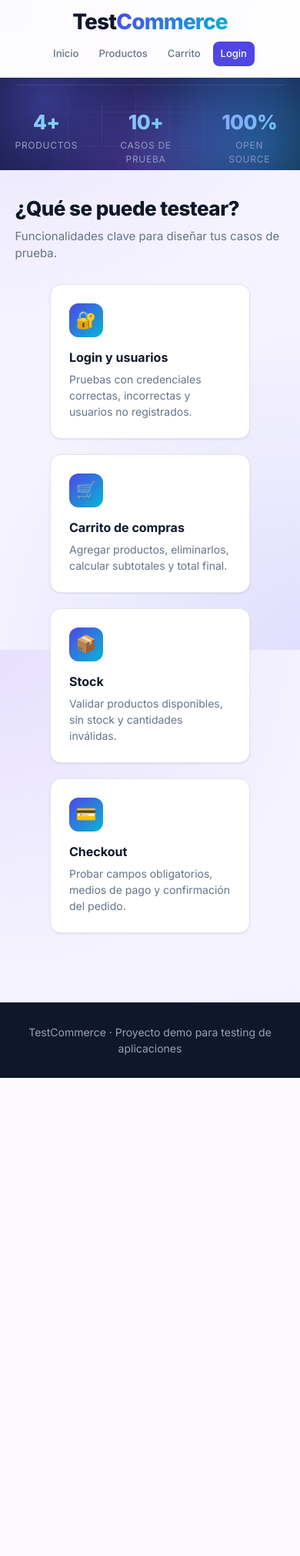
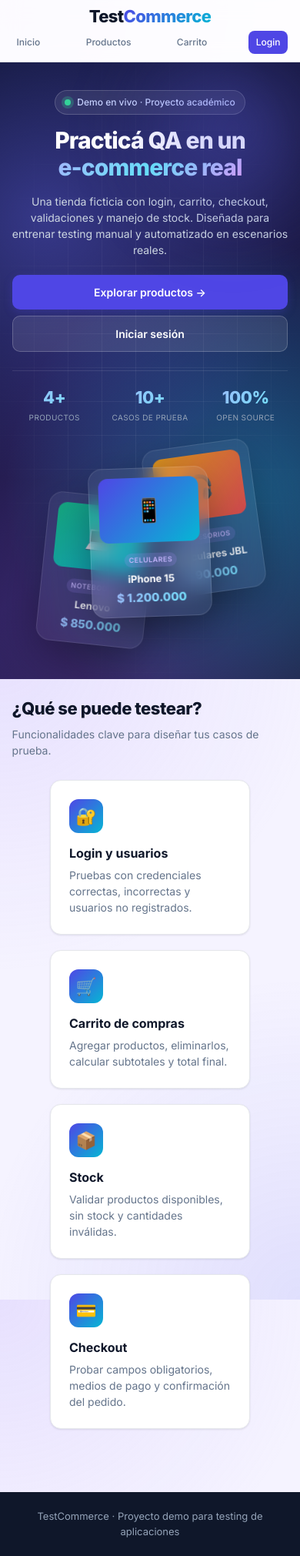
Before and after one commit to enriquebustamantebmw-hash/Proyecto-E-commerce-Testing-de-Aplicaciones, a Flask app: page / in a window 390 px wide. Shown: the whole page at 77% size. Before the commit the page ends 1400 px from the top, so only its background shows below. Run offline with Flask 3, Linux system fonts and the light colour scheme.

Commit message:
fix responsive

```diff
--- a/static/animations.js
+++ b/static/animations.js
@@ -4,39 +4,7 @@ const easeOut = [0.22, 1, 0.36, 1];
 
 document.addEventListener("DOMContentLoaded", () => {
 
-    // Hero: entrada en cascada
-    const heroContent = document.querySelector(".hero-content > *");
-    if (heroContent) {
-        animate(
-            ".hero-content > *",
-            { opacity: [0, 1], transform: ["translateY(24px)", "translateY(0)"] },
-            { duration: 0.7, delay: stagger(0.1), easing: easeOut }
-        );
-    }
-
-    // Hero mockups: entrada con escala y rotación
-    const mockMain = document.querySelector(".mock-card.main");
-    if (mockMain) {
-        animate(
-            ".mock-card.main",
-            { opacity: [0, 1], transform: ["translateX(-50%) rotate(-2deg) scale(0.85)", "translateX(-50%) rotate(-2deg) scale(1)"] },
-            { duration: 0.8, delay: 0.3, easing: easeOut }
-        );
-    }
-    if (document.querySelector(".mock-card.left")) {
-        animate(
-            ".mock-card.left",
-            { opacity: [0, 0.85], transform: ["rotate(-20deg) translateY(40px)", "rotate(-8deg) translateY(0)"] },
-            { duration: 0.9, delay: 0.5, easing: easeOut }
-        );
-    }
-    if (document.querySelector(".mock-card.right")) {
-        animate(
-            ".mock-card.right",
-            { opacity: [0, 0.85], transform: ["rotate(20deg) translateY(40px)", "rotate(6deg) translateY(0)"] },
-            { duration: 0.9, delay: 0.7, easing: easeOut }
-        );
-    }
+    // (Sin animaciones de entrada del hero — el contenido es visible siempre vía CSS)
 
     // Navbar: fade-down al cargar
     const navbar = document.querySelector(".navbar");
@@ -44,42 +12,48 @@ document.addEventListener("DOMContentLoaded", () => {
         animate(navbar, { opacity: [0, 1], transform: ["translateY(-12px)", "translateY(0)"] }, { duration: 0.5, easing: easeOut });
     }
 
+    // Helper: setea estado inicial (oculto/desplazado) y anima a estado final cuando entra en view.
+    // Como esto corre dentro de DOMContentLoaded y motion ya está importado, si el import fallara
+    // este código nunca se ejecuta y los elementos quedan visibles por default (sin glitch).
+    const reveal = (el, fromTransform, toTransform = "none", { amount = 0.2, duration = 0.6 } = {}) => {
+        el.style.opacity = "0";
+        el.style.transform = fromTransform;
+        el.style.willChange = "opacity, transform";
+        inView(el, () => {
+            animate(el, { opacity: 1, transform: toTransform }, { duration, easing: easeOut });
+        }, { amount });
+    };
+
     // Scroll reveal: títulos y subtítulos
     document.querySelectorAll(".titulo, .subtitulo").forEach((el) => {
-        el.style.opacity = "0";
-        inView(el, () => {
-            animate(el, { opacity: [0, 1], transform: ["translateY(20px)", "translateY(0)"] }, { duration: 0.6, easing: easeOut });
-        }, { amount: 0.3 });
+        reveal(el, "translateY(20px)", "translateY(0)", { amount: 0.3 });
     });
 
     // Scroll reveal: cards y features con stagger por grupo
     document.querySelectorAll(".grid-features, .grid-productos").forEach((grid) => {
-        const items = grid.children;
-        Array.from(items).forEach((item) => { item.style.opacity = "0"; });
-
+        const items = Array.from(grid.children);
+        items.forEach((item) => {
+            item.style.opacity = "0";
+            item.style.transform = "translateY(28px) scale(0.96)";
+            item.style.willChange = "opacity, transform";
+        });
         inView(grid, () => {
             animate(
-                Array.from(items),
-                { opacity: [0, 1], transform: ["translateY(28px) scale(0.96)", "translateY(0) scale(1)"] },
+                items,
+                { opacity: 1, transform: "translateY(0) scale(1)" },
                 { duration: 0.55, delay: stagger(0.08), easing: easeOut }
             );
         }, { amount: 0.15 });
     });
 
     // Scroll reveal: items del carrito
-    document.querySelectorAll(".carrito-item").forEach((item, i) => {
-        item.style.opacity = "0";
-        inView(item, () => {
-            animate(item, { opacity: [0, 1], transform: ["translateX(-20px)", "translateX(0)"] }, { duration: 0.5, easing: easeOut });
-        }, { amount: 0.3 });
+    document.querySelectorAll(".carrito-item").forEach((item) => {
+        reveal(item, "translateX(-20px)", "translateX(0)", { amount: 0.3, duration: 0.5 });
     });
 
     // Total box / form box: fade-in con scale
     document.querySelectorAll(".total-box, .form-box, .empty-state").forEach((el) => {
-        el.style.opacity = "0";
-        inView(el, () => {
-            animate(el, { opacity: [0, 1], transform: ["scale(0.96)", "scale(1)"] }, { duration: 0.5, easing: easeOut });
-        }, { amount: 0.2 });
+        reveal(el, "scale(0.96)", "scale(1)", { amount: 0.2, duration: 0.5 });
     });
 
     // Botones: hover con micro-interacción
@@ -186,17 +160,5 @@ document.addEventListener("DOMContentLoaded", () => {
         });
     }
 
-    // Parallax suave en el hero al hacer scroll
-    const hero = document.querySelector(".hero");
-    if (hero) {
-        window.addEventListener("scroll", () => {
-            const y = window.scrollY;
-            if (y < 800) {
-                const visual = document.querySelector(".hero-visual");
-                const content = document.querySelector(".hero-content");
-                if (visual) visual.style.transform = `translateY(${y * 0.15}px)`;
-                if (content) content.style.transform = `translateY(${y * 0.08}px)`;
-            }
-        }, { passive: true });
-    }
+    // (Parallax del hero removido — generaba saltos y cortes en móvil)
 });
--- a/static/style.css
+++ b/static/style.css
@@ -28,6 +28,10 @@
 }
 
 [hidden] { display: none !important; }
+
+img { max-width: 100%; height: auto; }
+
+body { overflow-x: clip; }
 
 /* ---------- Preloader ---------- */
 .preloader {
@@ -107,7 +111,7 @@
 body.is-loading { overflow: hidden; }
 
 html, body {
-    height: 100%;
+    min-height: 100%;
 }
 
 body {
@@ -196,6 +200,7 @@ a { color: inherit; }
 /* ---------- Hero ---------- */
 .hero {
     position: relative;
+    flex-shrink: 0;
     padding: 80px 8% 90px;
     background:
         radial-gradient(circle at 15% 25%, rgba(99, 102, 241, 0.45), transparent 50%),
@@ -509,7 +514,7 @@ a { color: inherit; }
 /* ---------- Cards / Productos ---------- */
 .grid-productos {
     display: grid;
-    grid-template-columns: repeat(auto-fill, minmax(250px, 1fr));
+    grid-template-columns: repeat(auto-fill, minmax(min(250px, 100%), 1fr));
     gap: 22px;
 }
 
@@ -1018,7 +1023,7 @@ a { color: inherit; }
     display: block;
 }
 
-@media (max-width: 800px) {
+@media (max-width: 900px) {
     .detalle-grid { grid-template-columns: 1fr; gap: 28px; }
     .detalle-info h1 { font-size: 28px; }
     .detalle-precio { font-size: 30px; }
@@ -1275,34 +1280,151 @@ a { color: inherit; }
 }
 
 /* ---------- Responsive ---------- */
+@media (max-width: 1024px) {
+    .navbar { padding: 14px 5%; }
+    .hero { padding: 64px 5% 72px; }
+    .contenedor { padding: 0 5%; }
+}
+
 @media (max-width: 900px) {
     .carrito-grid { grid-template-columns: 1fr; }
     .total-box { position: static; }
+    .hero { padding: 36px 5% 36px; min-height: auto; }
+    .hero-inner {
+        grid-template-columns: 1fr;
+        gap: 24px;
+        text-align: center;
+    }
+    .hero-content { max-width: 560px; margin: 0 auto; }
+    .hero p, .hero-actions { margin-left: auto; margin-right: auto; }
+    .hero-stats { justify-content: center; }
+    /* Mock cards apiladas en horizontal en móvil — más compactas */
+    .hero-visual {
+        position: relative;
+        height: 200px;
+        max-width: 380px;
+        margin: 0 auto;
+    }
+    .mock-card { width: 150px; padding: 12px; }
+    .mock-card.main { width: 160px; }
+    .mock-img { height: 80px; font-size: 28px; margin-bottom: 8px; }
+    .mock-card .mock-title { font-size: 13px; }
+    .mock-card .mock-price { font-size: 15px; }
+    .mock-card .tag-mini { font-size: 9px; }
+    /* Fallback si el JS de animaciones no carga */
+    .hero-content > * { opacity: 1; }
 }
 
 @media (max-width: 700px) {
     .navbar {
         flex-direction: column;
-        gap: 12px;
-        padding: 14px 5%;
+        gap: 10px;
+        padding: 12px 5%;
     }
-    .navbar a { padding: 6px 10px; font-size: 13px; }
+    .nav-links {
+        width: 100%;
+        justify-content: space-between;
+        flex-wrap: nowrap;
+        gap: 4px;
+    }
+    .navbar a {
+        padding: 6px 8px;
+        font-size: 13px;
+        white-space: nowrap;
+    }
+    .navbar a.cta { padding: 7px 12px; }
     .contenedor { padding: 0 5%; margin: 30px auto; }
-    .hero { padding: 56px 5% 64px; min-height: auto; }
-    .hero-inner { grid-template-columns: 1fr; gap: 40px; text-align: center; }
-    .hero p, .hero-actions { margin-left: auto; margin-right: auto; }
-    .hero-stats { justify-content: center; gap: 28px; }
-    .hero h1 { font-size: 36px; }
-    .hero p { font-size: 15px; }
-    .hero-visual { height: 320px; }
-    .mock-card { width: 200px; }
-    .mock-card.main { width: 220px; }
+    .hero { padding: 28px 5% 32px; }
+    .hero-inner { gap: 20px; }
+    .hero .badge { margin-bottom: 12px; padding: 5px 12px; font-size: 12px; }
+    .hero h1 { font-size: 30px; line-height: 1.1; margin-bottom: 12px; }
+    .hero p { font-size: 14px; margin-bottom: 18px; line-height: 1.5; }
+    .hero-actions { margin-bottom: 18px; gap: 10px; }
+    .hero-stats { gap: 20px; padding-top: 16px; }
+    .hero-stats .stat-num { font-size: 22px; }
+    .hero-stats .stat-label { font-size: 11px; }
+    .hero-visual { height: 180px; max-width: 320px; }
+    .mock-card { width: 130px; padding: 10px; }
+    .mock-card.main { width: 140px; }
+    .mock-img { height: 72px; font-size: 24px; }
     .titulo { font-size: 26px; }
+    .grid-productos { gap: 16px; }
+    .card { padding: 14px; }
     .carrito-item {
-        flex-direction: column;
-        align-items: flex-start;
-        gap: 12px;
+        display: grid;
+        grid-template-columns: 1fr auto;
+        grid-template-areas:
+            "info info"
+            "qty remove";
+        gap: 14px;
+        align-items: center;
     }
-    .carrito-item .btn-danger { width: 100%; }
+    .carrito-item > div:first-child { grid-area: info; }
+    .carrito-item .qty-controls {
+        grid-area: qty;
+        justify-self: start;
+        align-self: center;
+    }
+    .carrito-item [data-cart-remove] {
+        grid-area: remove;
+        align-self: center;
+    }
+    .qty-card .qty-btn { width: 36px; height: 36px; }
     .form-box { padding: 26px; margin: 30px auto; }
+    .detalle-actions { flex-direction: column; align-items: stretch; }
+    .detalle-actions .btn,
+    .detalle-actions .cart-action { width: 100%; }
+    .detalle-actions .cart-action .btn { width: 100%; }
 }
+
+@media (max-width: 480px) {
+    .navbar { padding: 10px 4%; gap: 8px; }
+    .navbar .logo { font-size: 22px; }
+    .nav-links { gap: 2px; }
+    .navbar a { padding: 5px 6px; font-size: 12px; }
+    .navbar a.cta { padding: 6px 10px; }
+    .contenedor { padding: 0 4%; margin: 22px auto; }
+    .hero { padding: 36px 4% 44px; }
+    .hero-inner { gap: 28px; }
+    .hero .badge { font-size: 12px; padding: 6px 12px; margin-bottom: 16px; }
+    .hero h1 { font-size: 30px; line-height: 1.15; margin-bottom: 14px; }
+    .hero p { font-size: 14px; margin-bottom: 22px; }
+    .hero-actions { gap: 8px; margin-bottom: 24px; }
+    .hero-actions .btn { width: 100%; }
+    .hero-stats {
+        gap: 14px;
+        justify-content: space-between;
+        padding-top: 18px;
+    }
+    .hero-stats > div { flex: 1; min-width: 0; }
+    .hero-stats .stat-num { font-size: 22px; }
+    .hero-stats .stat-label { font-size: 10px; letter-spacing: 0.04em; }
+    .hero-visual { height: 260px; max-width: 260px; }
+    .mock-card { width: 140px; padding: 12px; }
+    .mock-card.main { width: 156px; }
+    .mock-img { height: 84px; font-size: 30px; margin-bottom: 8px; }
+    .mock-card .mock-title { font-size: 13px; }
+    .mock-card .mock-price { font-size: 15px; }
+    .mock-card .tag-mini { font-size: 9px; padding: 2px 6px; }
+    .titulo { font-size: 22px; }
+    .subtitulo { font-size: 14px; }
+    .grid-productos {
+        grid-template-columns: 1fr;
+        gap: 14px;
+    }
+    .card h3 { font-size: 16px; }
+    .card .precio { font-size: 20px; }
+    .form-box {
+        padding: 22px 18px;
+        margin: 22px auto;
+        border-radius: 12px;
+    }
+    .form-box h1 { font-size: 22px; }
+    .total-box { padding: 18px; }
+    .total-box .total-amount { font-size: 28px; }
+    .footer { padding: 22px 16px; font-size: 13px; }
+    /* Stack del grid 2 cols del admin_form (precio/stock) */
+    .form-box form > div[style*="grid-template-columns: 1fr 1fr"] {
+        grid-template-columns: 1fr !important;
+    }
+}
```
